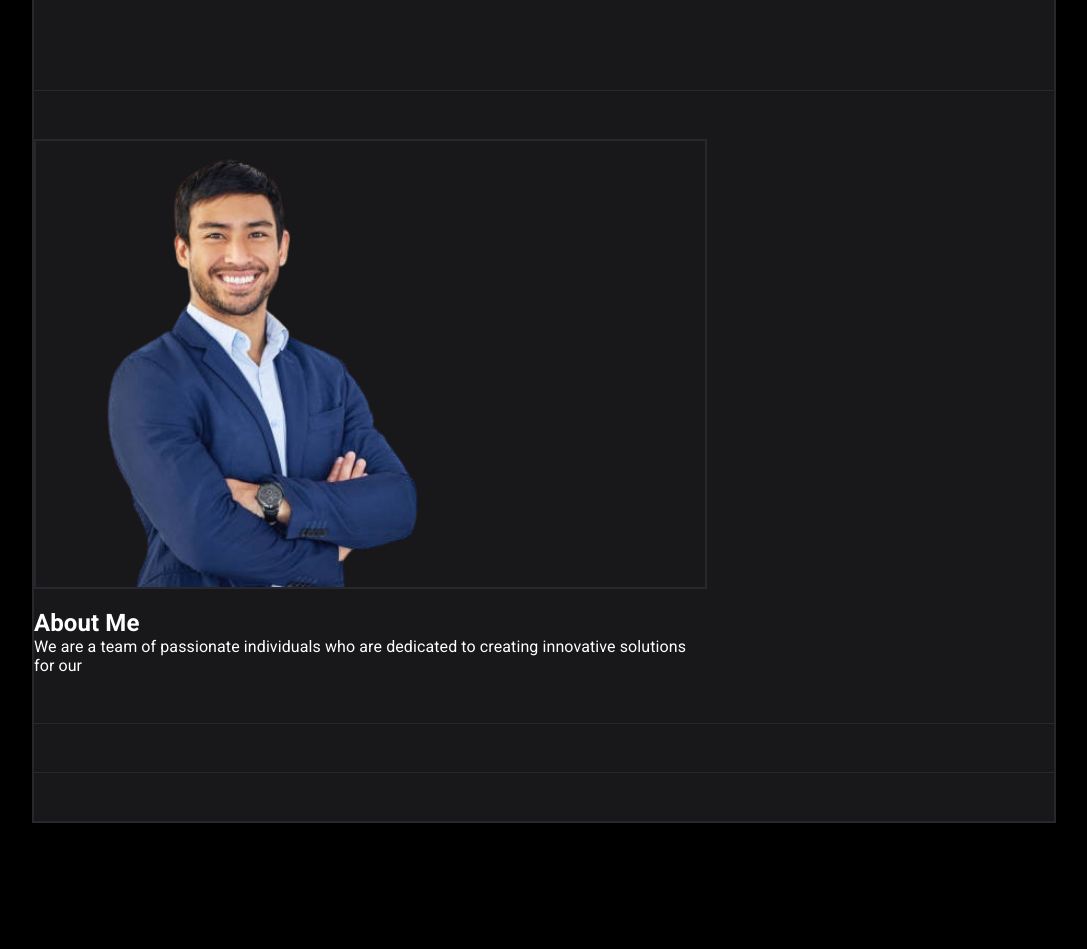
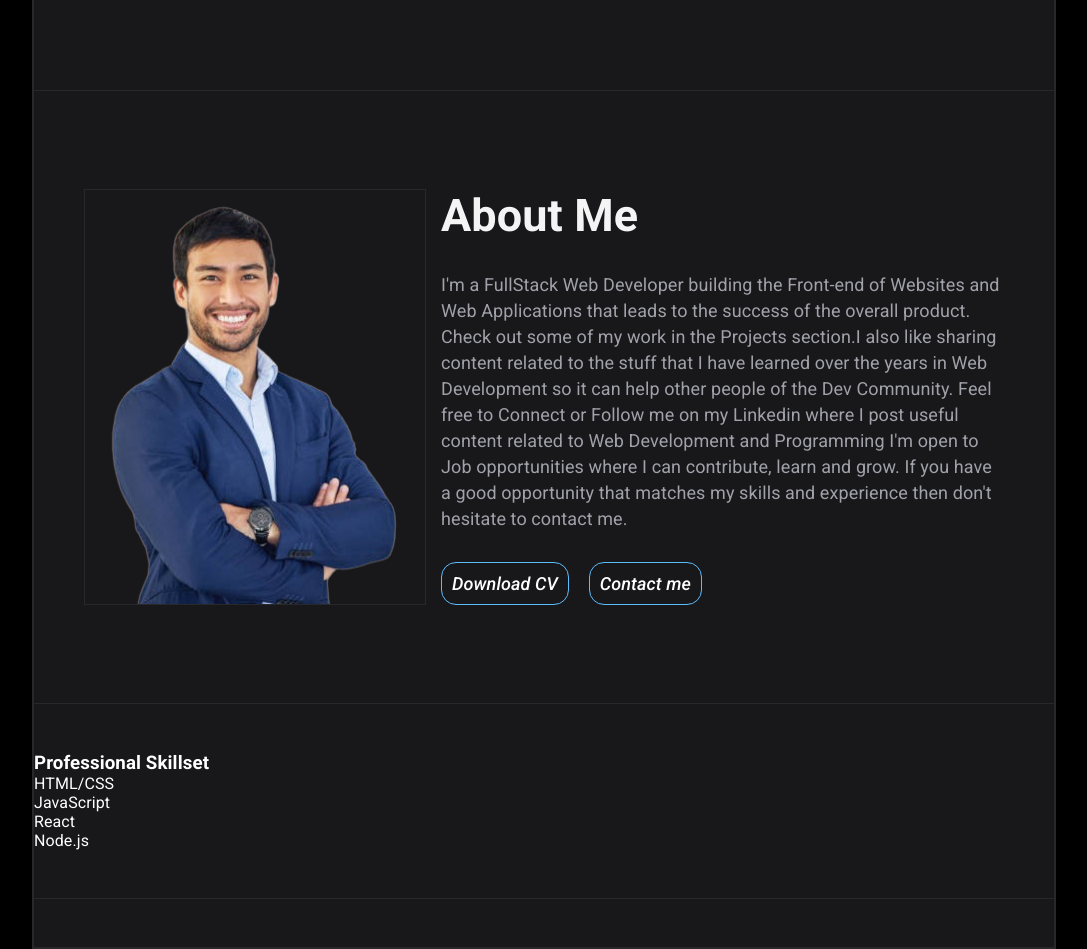
Before and after one commit to SaidAzmour9/react-portfolio, a React (Vite) app: page / in a window 1280 px wide. Shown: the part 600-1549 px from the top of the page, without its empty margins (96-1183 px from the left). Before the commit the page ends 1423 px from the top, so only its background shows below. Built offline with nearby package versions, Linux system fonts and the light colour scheme.

Commit message:
add main section

```diff
--- a/src/components/2-hero/hero.css
+++ b/src/components/2-hero/hero.css
@@ -39,11 +39,11 @@
 }
 
 .herocontent h1 {
-    background: linear-gradient(to right, white, #636363);
+    background: linear-gradient(to right, white,rgb(76, 76, 76));
     -webkit-background-clip: text;
     -webkit-text-fill-color: transparent;
     margin-top: 40px;
-    font-size: 60px;
+    font-size: 65px;
 }
 
 .herocontent p{
@@ -59,7 +59,6 @@
 .cursor{
     position: relative;
     width: 24em;
-
     border-right: 2px solid rgba(255,255,255,.75);
     font-size: 30px;
     text-align: center;
--- a/src/components/3-main/main.css
+++ b/src/components/3-main/main.css
@@ -1,16 +1,59 @@
 .about {
-    display: grid;
-    grid-template-columns: repeat(3, 1fr); /* 3 equal-width columns */
-    gap: 20px; /* Optional spacing between grid items */
+    display: flex;
+    justify-content: space-between;
+    margin: 0 50px;
+    padding: 50px 0;
+}
+.about img{
+    border: solid 1px var(--border);
+
 }
 
-.about img {
-    grid-column: 1 / 3; /* Spans from the first column to the second column */
-    width: 100%; /* Ensures the image scales properly within its grid area */
-    object-fit: cover; /* Maintains aspect ratio */
+.about-content{
+    margin-left: 15px
 }
 
-.about-content {
-    grid-column: 1/ 3; /* Spans from the second column to the third column */
+.about-content h2{
+    font-size: 45px;
+    color: var(--title);
+}
+.about-content p{
+    margin: 30px 0;
+    font-size: 18px;
+    color: var(--subtitle);
+    font-weight: 400;
+    line-height: 26px;
+}
+
+.about-content button{
+    padding: 10px;
+    border: solid 1px var(--blue);
+    border-radius: 15px;
+    margin-right: 20px;
+    transition: 1s;
+    font-size: 18px;
+    font-weight: 500;
+    font-style: italic;
 
 }
+
+.about-content button:hover{
+    background-color: var(--blue);
+}
+
+@media(max-width: 700px){
+    .about{
+        display: block;
+        margin: 0;
+        padding: 0;
+        text-align: center
+    }
+    .about img{
+        width: 100%;
+        border: none;
+    }
+    .about-content{
+        margin-left: 0;
+    }
+
+}
--- a/src/components/3-main/main.jsx
+++ b/src/components/3-main/main.jsx
@@ -3,11 +3,15 @@ import './main.css';
 function Main() {
   return (
       <div className='about'>
-        <img src="/public/about.png" alt="about"  className='border'/>
+        <img src="/public/about.png" alt="about"  className=''/>
         <div className='about-content'>
           <h2> About Me </h2>
-          <p> We are a team of passionate individuals who are dedicated to creating innovative solutions for our </p>
-        </div>
+          <p> I&apos;m a FullStack Web Developer building the Front-end of Websites and Web Applications that leads to the success of the overall product. Check out some of my work in the Projects section.I also like sharing content related to the stuff that I have learned over the years in Web Development so it can help other people of the Dev Community. Feel free to Connect or Follow me on my Linkedin where I post useful content related to Web Development and Programming I&apos;m open to Job opportunities where I can contribute, learn and grow. If you have a good opportunity that matches my skills and experience then don&apos;t hesitate to contact me.
+          </p>
+          <button className='downl'>Download CV</button>
+          <button>Contact me</button>
+  </div>
+
       </div>
   )
 }
--- a/src/components/4-contact/contact.jsx
+++ b/src/components/4-contact/contact.jsx
@@ -3,8 +3,14 @@ import './contact.css';
 function Contact() {
   return (
     <div>
-
-    </div>
+      <h3>Professional Skillset</h3>
+        <div>
+            <div className="skillset-item">HTML/CSS</div>
+            <div className="skillset-item">JavaScript</div>
+            <div className="skillset-item">React</div>
+            <div className="skillset-item">Node.js</div>
+          </div>
+        </div>
   )
 }
 
--- a/src/index.css
+++ b/src/index.css
@@ -39,7 +39,7 @@ body{
 }
 
 .divider{
-  border-bottom: 1px solid var(--border);
+  border-bottom: 0.8px solid var(--border);
   margin: 3rem 0;
 
 }
```
Also changed, not shown: public/about.png.
